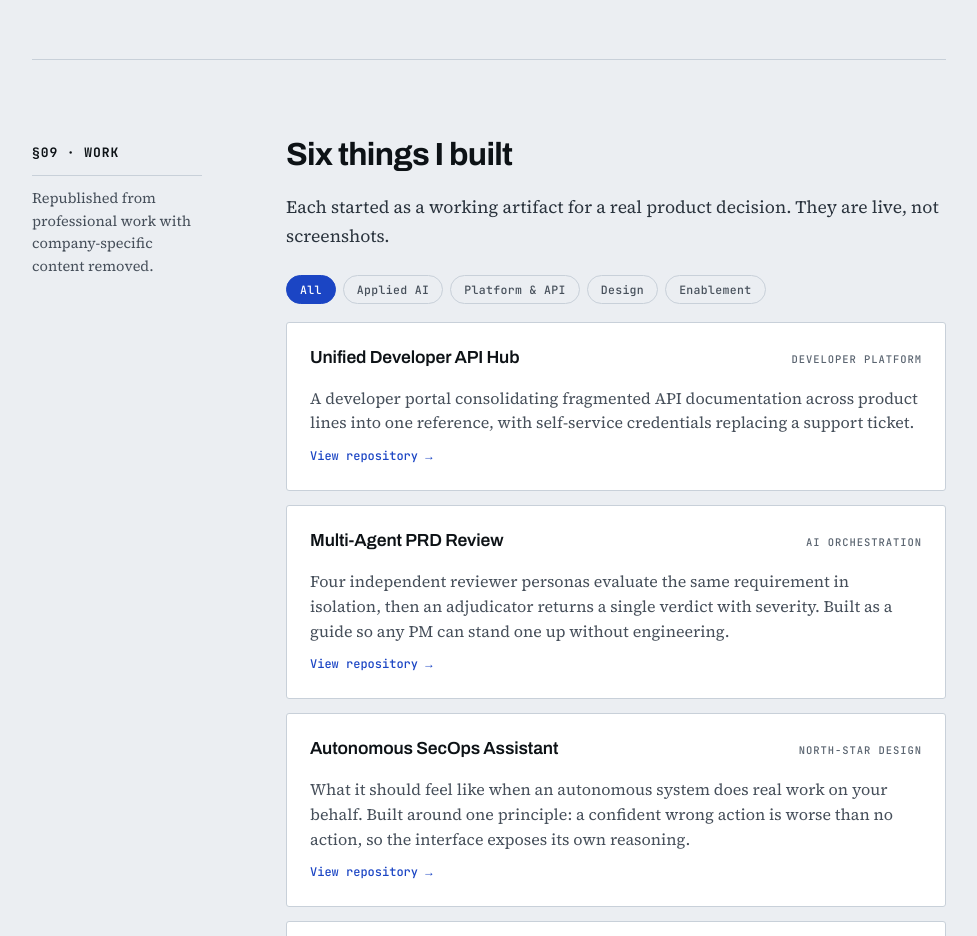
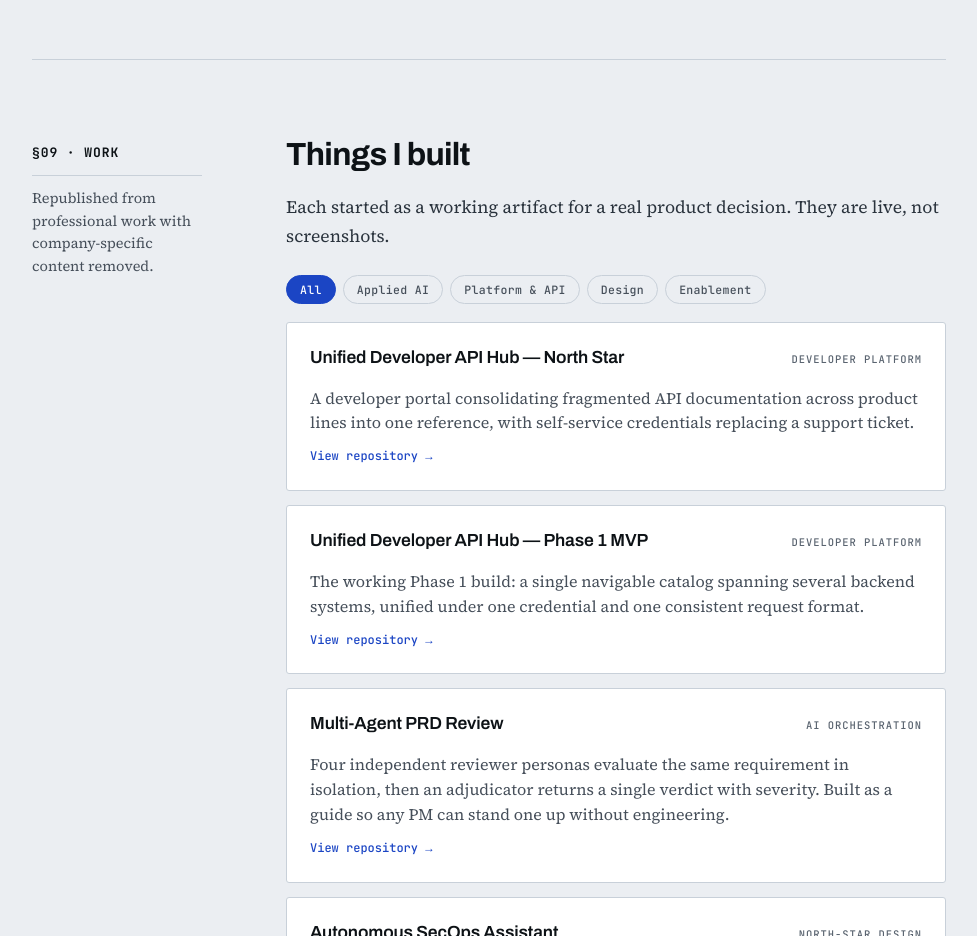
Before and after one commit to williamchen-pm/williamchen-pm.github.io, a plain HTML site: page index.html in a window 1280 px wide. Shown: the part 10720-11656 px from the top of the page, without its empty margins (151-1128 px from the left). Drawn offline with Linux system fonts and the light colour scheme.

Commit message:
Add files via upload

```diff
--- a/index.html
+++ b/index.html
@@ -585,7 +585,7 @@ footer{padding:34px 0 60px;border-top:1px solid var(--rule);font-family:var(--f-
       <span class="rail-note">Republished from professional work with company-specific content removed.</span>
     </div>
     <div class="body-col">
-      <h2>Six things I built</h2>
+      <h2>Things I built</h2>
       <p>Each started as a working artifact for a real product decision. They are live, not screenshots.</p>
 
       <div class="filters">
@@ -598,8 +598,13 @@ footer{padding:34px 0 60px;border-top:1px solid var(--rule);font-family:var(--f-
 
       <div class="work">
         <a class="card" data-cat="platform" href="https://github.com/williamchen-pm/API-Hub" target="_blank" rel="noopener noreferrer">
-          <div class="card-top"><h3>Unified Developer API Hub</h3><span class="card-tag">Developer platform</span></div>
+          <div class="card-top"><h3>Unified Developer API Hub — North Star</h3><span class="card-tag">Developer platform</span></div>
           <p>A developer portal consolidating fragmented API documentation across product lines into one reference, with self-service credentials replacing a support ticket.</p>
+          <span class="card-link">View repository →</span>
+        </a>
+        <a class="card" data-cat="platform" href="https://github.com/williamchen-pm/API-Hub-Phase1" target="_blank" rel="noopener noreferrer">
+          <div class="card-top"><h3>Unified Developer API Hub — Phase 1 MVP</h3><span class="card-tag">Developer platform</span></div>
+          <p>The working Phase 1 build: a single navigable catalog spanning several backend systems, unified under one credential and one consistent request format.</p>
           <span class="card-link">View repository →</span>
         </a>
         <a class="card" data-cat="ai" href="https://github.com/williamchen-pm/Multi-Agent-PRD-Review" target="_blank" rel="noopener noreferrer">
```
